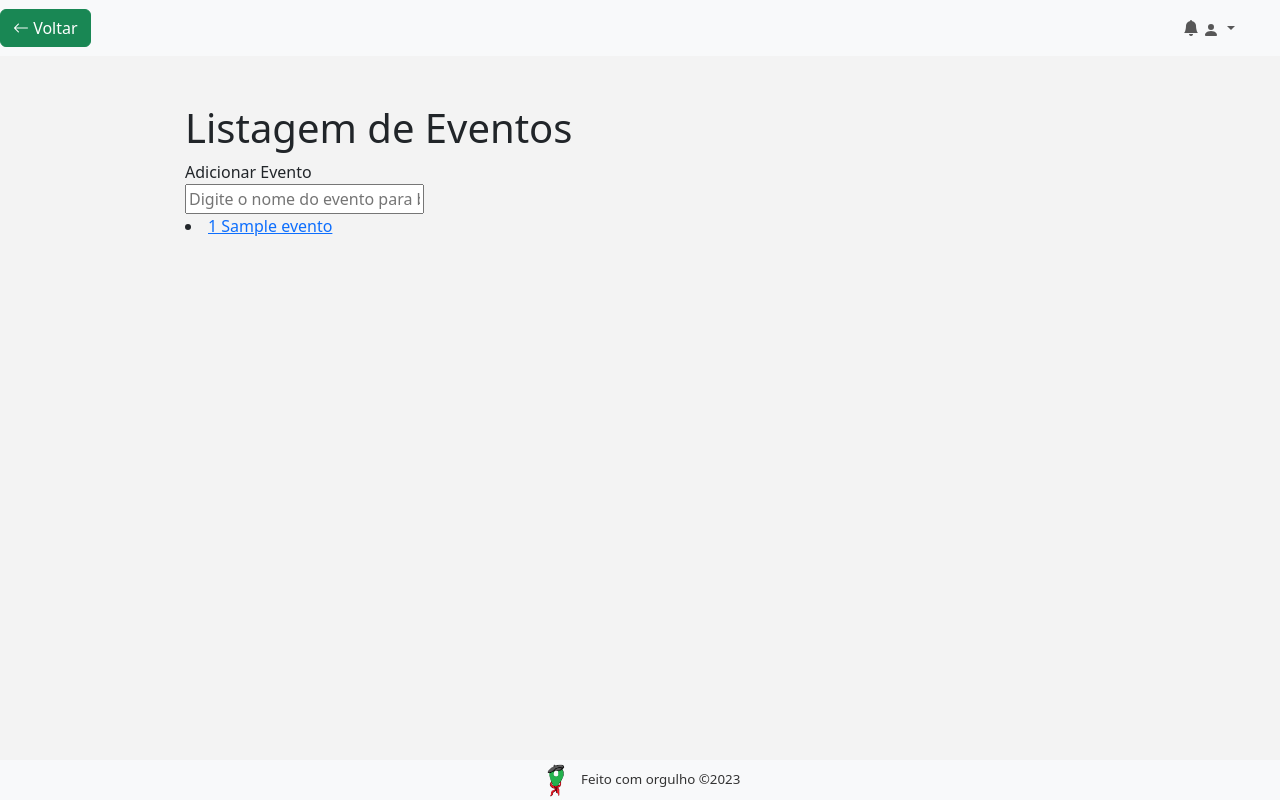
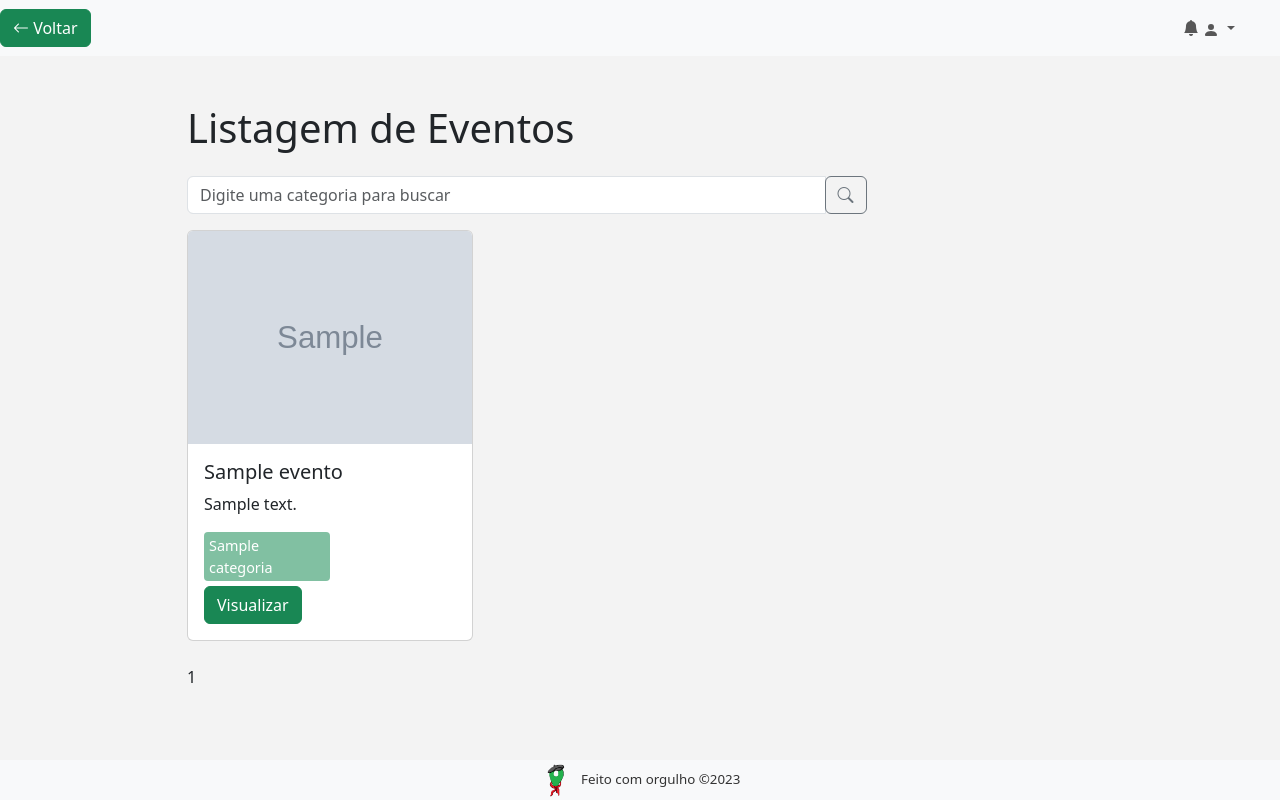
Before and after one commit to AnaCandida/Projeto-Empreendedor, a Django app: page /listar_eventos in a window 1280 px wide. Run offline with Django 4.2, Linux system fonts and the light colour scheme; tables that the repository leaves empty hold one stand-in row (values such as "Sample post"); grey boxes marked "Sample" are stand-in pictures; some libraries are stand-ins or nearby versions.

Commit message:
feat: atualiza a funcionalidade de listagem e visualizao de evento

```diff
--- a/bora_la/bora_la/urls.py
+++ b/bora_la/bora_la/urls.py
@@ -12,8 +12,11 @@ urlpatterns = [
     path("cadastrar_usuario", cadastrar_usuario, name="cadastrar_usuario"),
     path("cadastrar_evento", cadastrar_evento, name="cadastrar_evento"),
     path("listar_eventos", listar_eventos, name="listar_eventos"),
+    path("visualizar_evento/<int:id>", visualizar_evento, name="visualizar_evento"),
+    path("editar_evento/<int:id>", editar_evento, name="editar_evento"),
     path("meus_eventos", meus_eventos, name="meus_eventos"),
-    path("editar_evento/<int:id>", editar_evento, name="editar_evento"),
+    path("filtrar_eventos", filtrar_eventos, name="filtrar_eventos"),
+
     path("", index, name="index"),
 ]
 
--- a/bora_la/core/templates/base.html
+++ b/bora_la/core/templates/base.html
@@ -108,6 +108,5 @@
         // Atualiza o conteúdo do elemento currentYear com o ano atual
         document.getElementById("currentYear").textContent = currentYear;
     </script>
-
 </body>
 </html>
--- a/bora_la/core/templates/listar_eventos.html
+++ b/bora_la/core/templates/listar_eventos.html
@@ -1,27 +1,75 @@
-<!-- LISTAR EVENTOS -->
 {% extends 'base.html' %}
 {% load static %}
+{% block title %}Listagem de Eventos{% endblock %}
 
 {% block content %}
+   <div class="container mt-5">
+      <div class="row justify-content-center">
+         <div class="col-md-10">
+            <h1 class="mb-4">Listagem de Eventos</h1>
 
+            <form method="GET" action="{% url 'filtrar_eventos' %}">
+               <div class="col-9 search-div">
+                  <div class="input-group">
+                     <input type="text" id="search" name="nome_parcial" class="form-control" placeholder="Digite uma categoria para buscar">
+                     <div class="input-group-append">
+                        <button type="submit" class="btn btn-outline-secondary" id="search-button" aria-label="Pesquisar">
+                           <i class="bi bi-search"></i>
+                        </button>
+                     </div>
+                  </div>
+               </div>
+               <p></p>
+            </form>
 
+            <p></p>
 
-<div class="container mt-5">
-    <div class="offset-1 col10 list-div">
-        <h1>Listagem de Eventos</h1>
-        <div class="col-10 add-div">
-            Adicionar Evento
-        </div>
-        <div class="col-9 search-div">
-            <input type="text" id="search" name="search" placeholder="Digite o nome do evento para buscar">
-        </div>
-        <div class="listar-eventos">
-            {% for evento in eventos %}
-            <li class="evento-item">
-                <span><a href="/editar_evento/{{evento.id}}"> {{evento.id}} {{evento.nome}}</a></span>
-            </li>
-            {% endfor%}
-        </div>
-    </div>
-</div>
+            {% if eventos %}
+               <div class="row">
+                  {% for evento in page %}
+                     <div class="col-md-4 mb-4">
+                        <div class="card">
+                           {% if evento.foto %}
+                              <img src="{{ evento.foto.url }}" class="card-img-top" alt="{{ evento.nome }}">
+                           {% endif %}
+                           <div class="card-body" style="text-align: justify;">
+                              <h5 class="card-title">{{ evento.nome }}</h5>
+                              <p class="card-text text-justify ">{{ evento.descricao }}</p>
+                              <!-- Renderização das categorias -->
+                              {% if evento.categorias_id%}
+                                 {% for categoria in evento.categorias_id.all %}
+                                    <span class="tag">{{ categoria.nome }}</span>
+                                 {% endfor %}
+                              {% else %}
+                                 <span class="card-text">Nenhuma categoria associada</span>
+                              {% endif %}
+                              <!-- Fim da renderização das categorias -->
+                              <a href="{% url 'visualizar_evento' evento.id %}" class="btn btn-success">Visualizar</a>
+                           </div>
+                        </div>
+                     </div>
+                  {% endfor %}
+               </div>
+               <!-- Adicione os links de paginação aqui -->
+               <div class="pagination">
+                  <span class="step-links">
+                     {% if page.has_previous %}
+                        <a href="?page=1">&laquo; first</a>
+                        <a href="?page={{ page.previous_page_number }}">previous</a>
+                     {% endif %}
+
+                     <span class="current-page">{{ page.number }}</span>
+
+                     {% if page.has_next %}
+                        <a href="?page={{ page.next_page_number }}">next</a>
+                        <a href="?page={{ page.paginator.num_pages }}">last &raquo;</a>
+                     {% endif %}
+                  </span>
+               </div>
+            {% else %}
+               <p>Nenhum evento encontrado.</p>
+            {% endif %}
+         </div>
+      </div>
+   </div>
 {% endblock %}
--- a/bora_la/core/views.py
+++ b/bora_la/core/views.py
@@ -1,5 +1,4 @@
 from django.shortcuts import render
-from django.http import HttpResponse
 import datetime
 from django.shortcuts import render, redirect
 from django.contrib.auth.forms import UserCreationForm, AuthenticationForm
@@ -12,6 +11,8 @@ import pprint
 from decimal import Decimal
 from datetime import datetime
 import pytz
+from django.core.paginator import Paginator
+
 
 MSG_PARA_COMPARTILHAR = "Confira esse evento incrível que está chegando! Clique no link abaixo para conferir mais detalhes:"
 MSG_ERRO_COMPARTILHAR = "Ocorreu um erro ao tentar compartilhar o evento"
@@ -105,19 +106,6 @@ def deslogar_usuario(request):
     return redirect("index")
 
 
-def listar_eventos(request):
-    tipo_usuario = None
-    if request.user.is_authenticated:
-        tipo_usuario = get_tipo_usuario(request.user)
-
-    eventos = Evento.objects.all()
-    context = {
-        "eventos": eventos,
-        "tipo_usuario": tipo_usuario if tipo_usuario else 0,
-    }  # Passar 'tipo_usuario' no contexto
-
-    return render(request, "listar_eventos.html", context)
-
 
 @login_required
 def meus_eventos(request):
@@ -196,24 +184,11 @@ def cadastrar_evento(request):
     return render(request, "cadastro_evento.html", context)
 
 
-def evento_view(request, id):
-    tipo_usuario = None
-    if request.user.is_authenticated:
-        tipo_usuario = get_tipo_usuario(request.user)
-    evento = get_object_or_404(Evento, pk=id)
-    context = {
-        "eventos": evento,
-        "tipo_usuario": tipo_usuario if tipo_usuario else 0,
-    }
-    return render(request, "editar_evento.html", context)
-
-
 def editar_evento(request, id):
     tipo_usuario = None
     categorias_default = Categoria.objects.all()
 
     evento = get_object_or_404(Evento, pk=id)
-    # categorias_default = Categoria.objects.all()
     if request.method == "POST":
         nome_evento = request.POST.get("nome_evento")
         descricao = request.POST.get("descricao_evento")
@@ -266,3 +241,68 @@ def editar_evento(request, id):
     }
     pprint.pprint(evento.__dict__)
     return render(request, "editar_evento.html", context)
+
+
+def visualizar_evento(request, id):
+    tipo_usuario = None
+    if request.user.is_authenticated:
+        tipo_usuario = get_tipo_usuario(request.user)
+    evento = get_object_or_404(Evento, pk=id)
+    context = {
+        "evento": evento,
+        "tipo_usuario": tipo_usuario if tipo_usuario else 0,
+    }
+    return render(request, "visualizar_evento.html", context)
+
+
+def listar_eventos(request):
+    tipo_usuario = None
+    if request.user.is_authenticated:
+        tipo_usuario = get_tipo_usuario(request.user)
+
+    eventos = Evento.objects.all()
+    eventos_por_pagina = 10
+    paginator = Paginator(eventos, eventos_por_pagina)
+    page_number = request.GET.get('page')
+    page = paginator.get_page(page_number)
+
+
+    context = {
+        "page": page,
+        "eventos": eventos,
+        "tipo_usuario": tipo_usuario if tipo_usuario else 0,
+    }  # Passar 'tipo_usuario' no contexto
+
+    return render(request, "listar_eventos.html", context)
+
+def filtrar_eventos(request):
+    categoria = request.GET.get("nome_parcial")
+    data = request.GET.get("data")
+
+    eventos = Evento.objects.all()
+
+
+    # from pdb import set_trace;set_trace()
+
+    if categoria:
+        eventos = eventos.filter(categorias_id__nome__icontains=categoria)
+
+
+    if data:
+        try:
+            data = datetime.strptime(data, "%Y-%m-%d").date()
+            eventos = eventos.filter(data__gte=data)
+        except ValueError:
+            pass
+
+    eventos_por_pagina = 5
+    paginator = Paginator(eventos, eventos_por_pagina)
+    page_number = request.GET.get('page')
+    page = paginator.get_page(page_number)
+
+    context = {
+        "page": page,
+        "eventos": eventos,
+    }
+
+    return render(request, "listar_eventos.html", context)
```
Also changed, not shown: bora_la/core/templates/visualizar_evento.html (added, +63 -0 lines).
